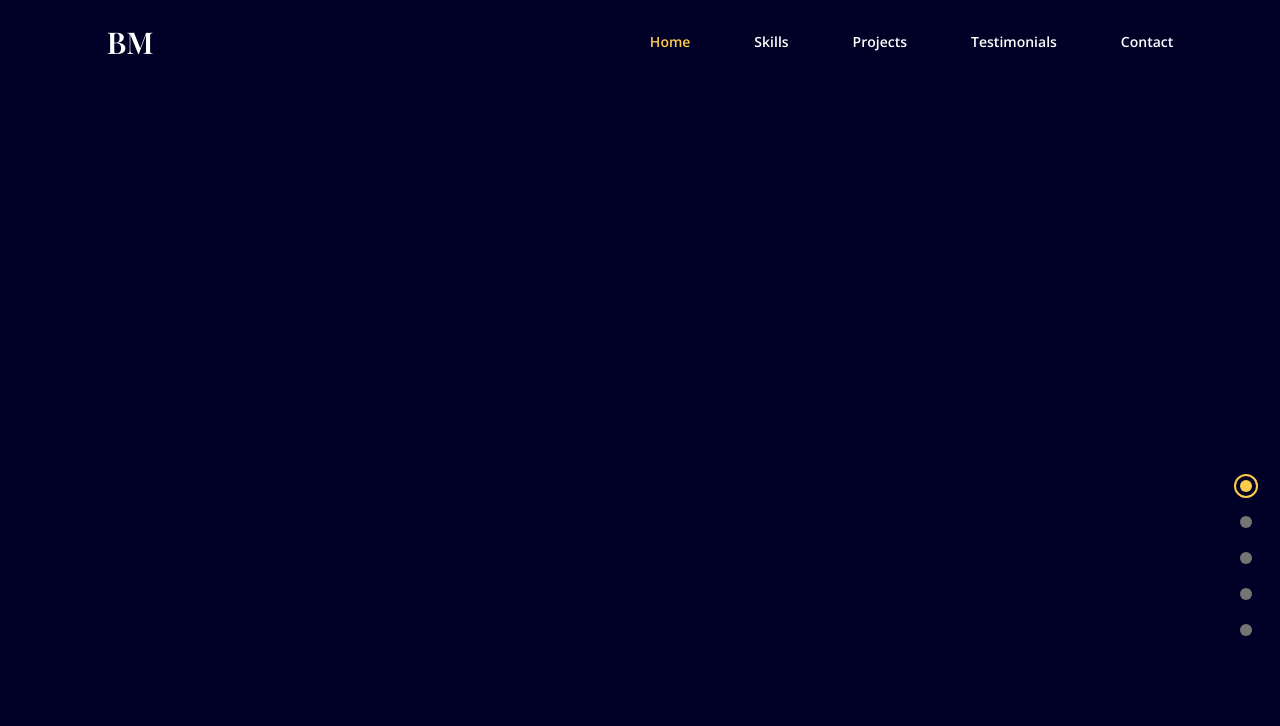
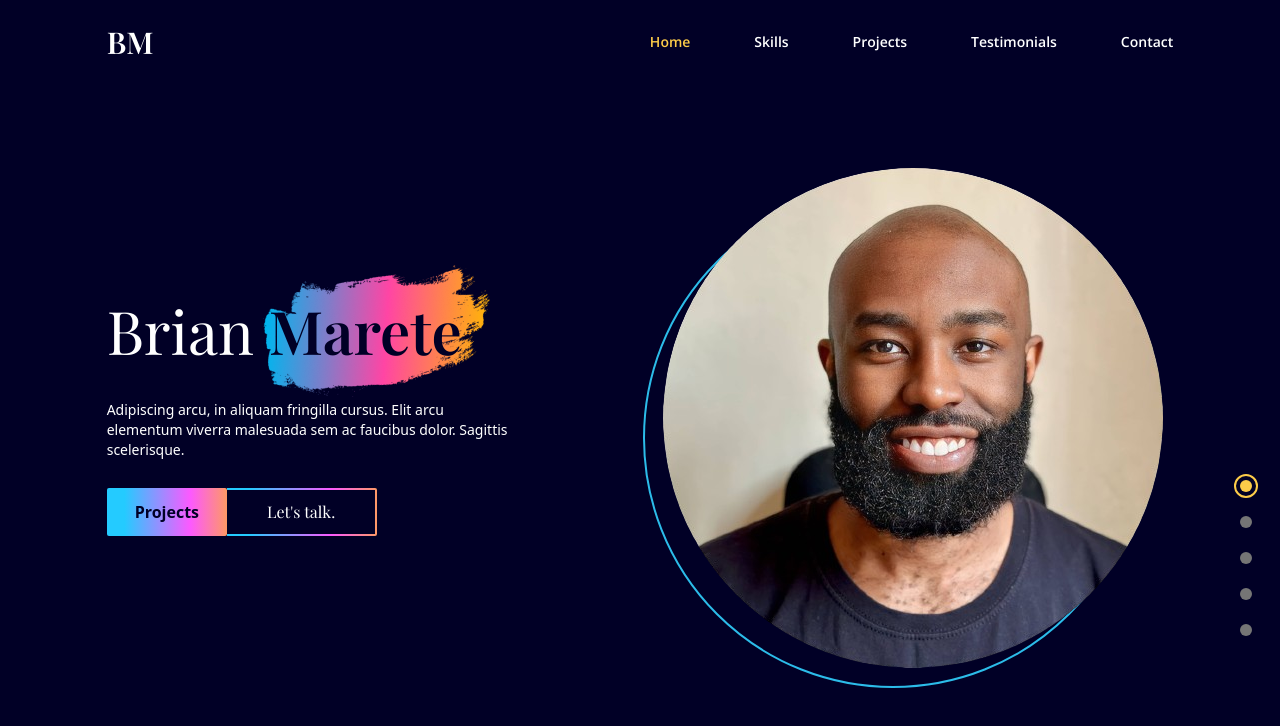
Before and after one commit to brianmarete/portfolio, a React (Vite) app: page / in a window 1280 px wide. Shown: the top 726 px of the page. Built offline with nearby package versions, Linux system fonts and the light colour scheme.

Commit message:
Landing page

```diff
--- a/src/App.tsx
+++ b/src/App.tsx
@@ -30,6 +30,7 @@ function App() {
             setSelectedPage={setSelectedPage}
           />
         )}
+        <Landing setSelectedPage={setSelectedPage} />
       </div>
     </div>
   );
--- a/src/scenes/Landing.tsx
+++ b/src/scenes/Landing.tsx
@@ -1,5 +1,104 @@
-const Landing = () => {
-  return <div>Landing</div>;
+import { Dispatch, SetStateAction } from "react";
+import useMediaQuery from "../hooks/useMediaQuery";
+import { motion } from "framer-motion";
+import AnchorLink from "react-anchor-link-smooth-scroll";
+
+type Props = {
+  setSelectedPage: Dispatch<SetStateAction<string>>;
+};
+
+const Landing = ({ setSelectedPage }: Props) => {
+  const isDesktop = useMediaQuery("(min-width: 1060px)");
+
+  return (
+    <section
+      id="home"
+      className="md:flex md:justify-between md:items-center gap-16 md:h-full py-10"
+    >
+      {/* IMAGE SECTION */}
+      <div className="basis-3/5 z-10 mt-16 md:mt-32 flex justify-center md:order-2">
+        {isDesktop ? (
+          <div
+            className="relative z-0 ml-20 before:absolute before:-bottom-5 before:-left-5 before:rounded-full
+          before:w-full before:max-w-[400px] md:before:max-w-[600px] before:h-full before:border-2 before:border-blue before:z-[-1]"
+          >
+            <img
+              alt="profile"
+              className="hover:filter hover:saturate-200 transition duration-500 z-10 w-full max-w-[400px] md:max-w-[600px] rounded-full"
+              src="assets/profile-image.webp"
+            />
+          </div>
+        ) : (
+          <img
+            alt="profile"
+            className="z-10 w-full max-w-[400px] md:max-w-[600px]"
+            src="assets/profile-image.webp"
+          />
+        )}
+      </div>
+
+      {/* MAIN TEXT */}
+      <div className="z-30 basis-2/5 mt-12 md:mt-32">
+        {/* HEADINGS */}
+        <motion.div
+          initial="hidden"
+          whileInView="visible"
+          viewport={{ once: true, amount: 0.5 }}
+          transition={{ duration: 0.5 }}
+          variants={{
+            hidden: { opacity: 0, x: -50 },
+            visible: { opacity: 1, x: 0 },
+          }}
+        >
+          <p className="text-6xl font-playfair z-10 text-center md:text-start">
+            Brian {""}
+            <span
+              className="xs:relative xs:text-deep-blue xs:font-semibold z-20 xs:before:content-brush
+              before:absolute before:-left-[25px] before:-top-[70px] before:z-[-1]"
+            >
+              Marete
+            </span>
+          </p>
+
+          <p className="mt-10 mb-7 text-sm text-center md:text-start">
+            Adipiscing arcu, in aliquam fringilla cursus. Elit arcu elementum
+            viverra malesuada sem ac faucibus dolor. Sagittis scelerisque.
+          </p>
+        </motion.div>
+
+        {/* CALL TO ACTIONS */}
+        <motion.div
+          className="flex mt-5 justify-center md:justify-start"
+          initial="hidden"
+          whileInView="visible"
+          viewport={{ once: true, amount: 0.5 }}
+          transition={{ delay: 0.2, duration: 0.5 }}
+          variants={{
+            hidden: { opacity: 0, x: -50 },
+            visible: { opacity: 1, x: 0 },
+          }}
+        >
+          <AnchorLink
+            className="bg-gradient-rainblue text-deep-blue rounded-sm py-3 px-7 font-semibold
+              hover:bg-blue hover:text-white transition duration-500"
+            onClick={() => setSelectedPage("contact")}
+            href="#projects"
+          >
+            Projects
+          </AnchorLink>
+          <AnchorLink
+            className="rounded-r-sm bg-gradient-rainblue py-0.5 pr-0.5"
+            onClick={() => setSelectedPage("contact")}
+            href="#contact"
+          >
+            <div className="bg-deep-blue hover:text-red transition duration-500 w-full h-full flex items-center justify-center px-10 font-playfair">
+              Let's talk.
+            </div>
+          </AnchorLink>
+        </motion.div>
+      </div>
+    </section>
+  );
 };
 
 export default Landing;
--- a/src/scenes/Navbar.tsx
+++ b/src/scenes/Navbar.tsx
@@ -36,9 +36,10 @@ const Navbar = ({
 }: NavbarProps) => {
   const [isMenuToggled, setIsMenuToggled] = useState(false);
   const isDesktop = useMediaQuery("(min-width: 768px)");
+  const navbarBackground = isTopOfPage ? "" : "bg-red";
 
   return (
-    <nav className={`z-40 w-full fixed top-0 py-6 `}>
+    <nav className={`${navbarBackground} z-40 w-full fixed top-0 py-6 `}>
       <div className="flex items-center justify-between mx-auto w-5/6">
         <h4 className="font-playfair text-3xl font-bold">BM</h4>
 
```
Also changed, not shown: public/assets/profile-image.webp (added), src/assets/profile-image.webp (added).
